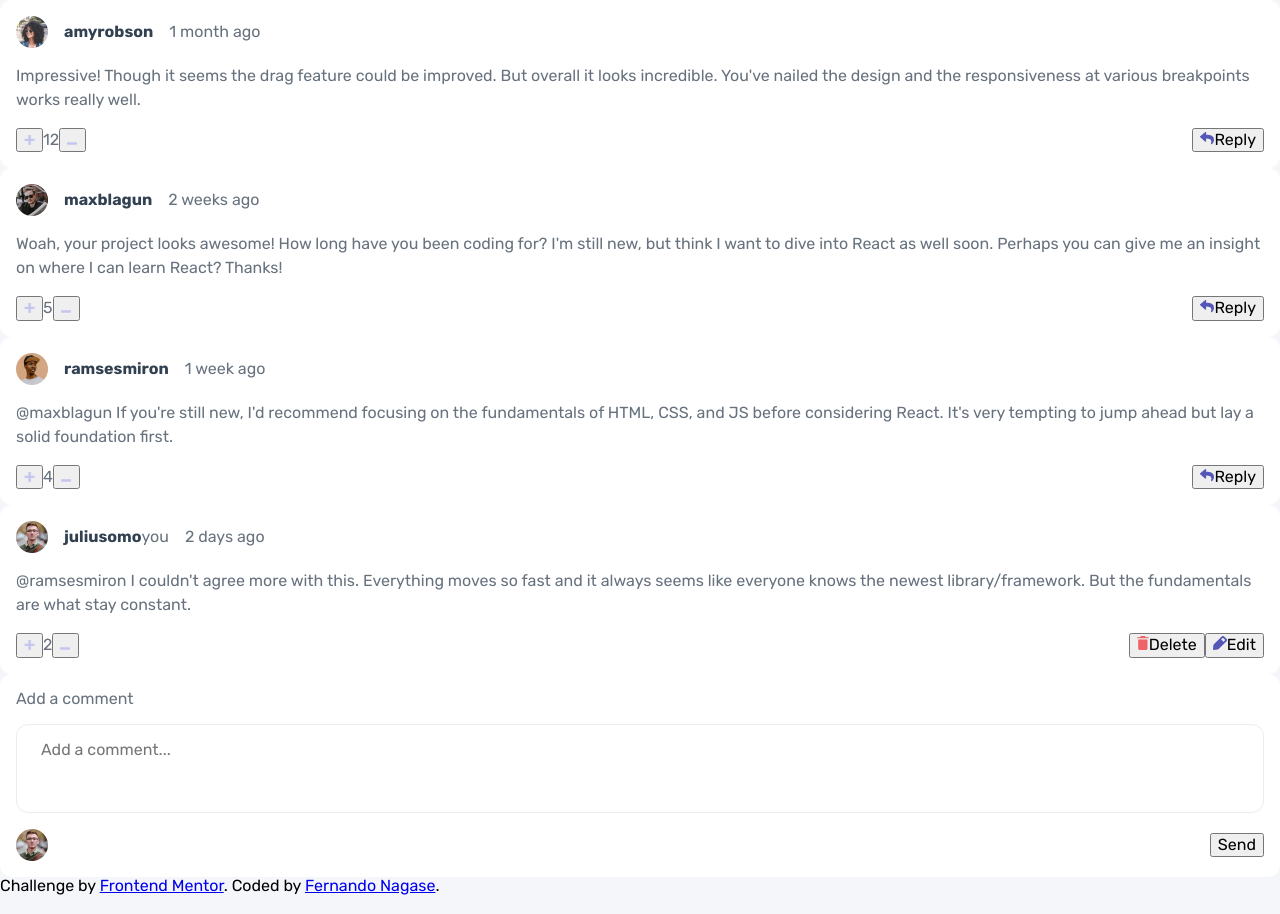
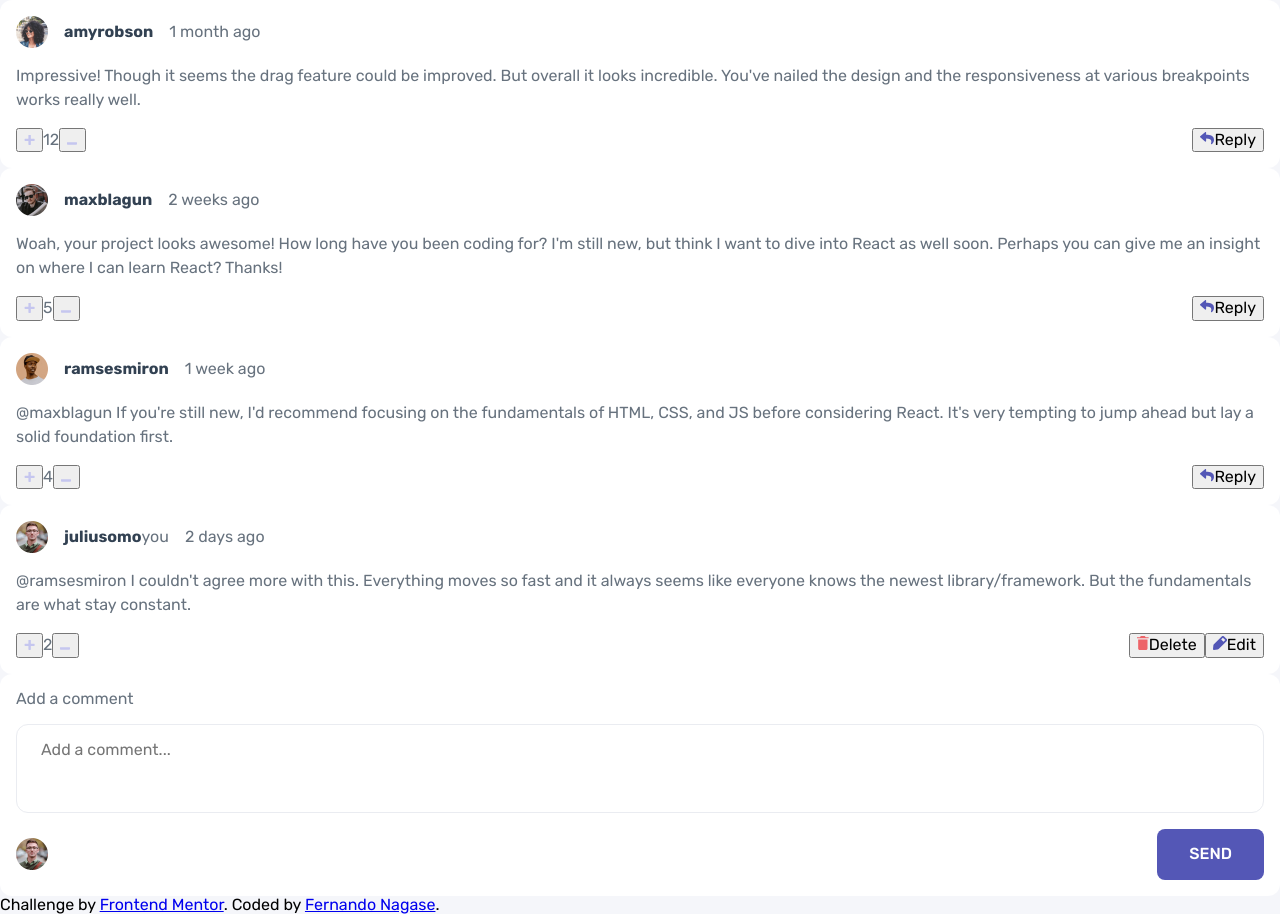
Before and after one commit to fernandonagase/nextjs-comments-component, a Next.js app: page / in a window 1280 px wide. Built offline with nearby package versions, Linux system fonts and the light colour scheme.

Commit message:
style AddComment component

```diff
--- a/components/AddComment/index.tsx
+++ b/components/AddComment/index.tsx
@@ -1,8 +1,12 @@
+import classNames from 'classnames'
+
 import Avatar from '../Avatar'
+import Button from '../Button'
 import User from '../CommentComponent/types/user'
 import FormControl from '../FormControl'
 import TextArea from '../TextArea'
 import styles from './styles/add-comment.module.scss'
+import buttonStyles from '@/components/Button/styles/button.module.scss'
 
 type AddCommentProps = {
     currentUser: User
@@ -19,7 +23,15 @@ export default function AddComment(props: AddCommentProps) {
             </FormControl>
             <div className={styles.commentForm__action}>
                 <Avatar pictureUrl={props.currentUser.avatarUrl} />
-                <button type="submit">Send</button>
+                <Button
+                    type="submit"
+                    className={classNames(
+                        buttonStyles['button--primary'],
+                        buttonStyles['button--rounded']
+                    )}
+                >
+                    Send
+                </Button>
             </div>
         </form>
     )
--- /dev/null
+++ b/components/Button/index.tsx
@@ -0,0 +1,19 @@
+import { ComponentPropsWithoutRef } from 'react'
+import classNames from 'classnames'
+
+import styles from './styles/button.module.scss'
+
+type ButtonProps = ComponentPropsWithoutRef<'button'>
+
+export default function Button(props: ButtonProps) {
+    const { children, ...otherProps } = props
+
+    return (
+        <button
+            {...otherProps}
+            className={classNames(styles.button, props.className)}
+        >
+            {children}
+        </button>
+    )
+}
--- /dev/null
+++ b/components/Button/styles/button.module.scss
@@ -0,0 +1,20 @@
+$inlinePadding: 32px;
+$blockPadding: 16px;
+
+.button {
+    padding-inline: $inlinePadding;
+    padding-block: $blockPadding;
+    border: none;
+    background-color: transparent;
+    text-transform: uppercase;
+    font-weight: 500;
+
+    &--rounded {
+        border-radius: 8px;
+    }
+
+    &--primary {
+        background-color: hsl(238, 40%, 52%);
+        color: hsl(0, 0%, 100%);
+    }
+}
--- a/package.json
+++ b/package.json
@@ -12,6 +12,7 @@
         "@types/node": "20.2.5",
         "@types/react": "18.2.8",
         "@types/react-dom": "18.2.4",
+        "classnames": "^2.3.2",
         "eslint": "8.42.0",
         "eslint-config-next": "13.4.4",
         "next": "13.4.4",
```
Also changed, not shown: 1 other file (tests, documents, lock files or other folders).
